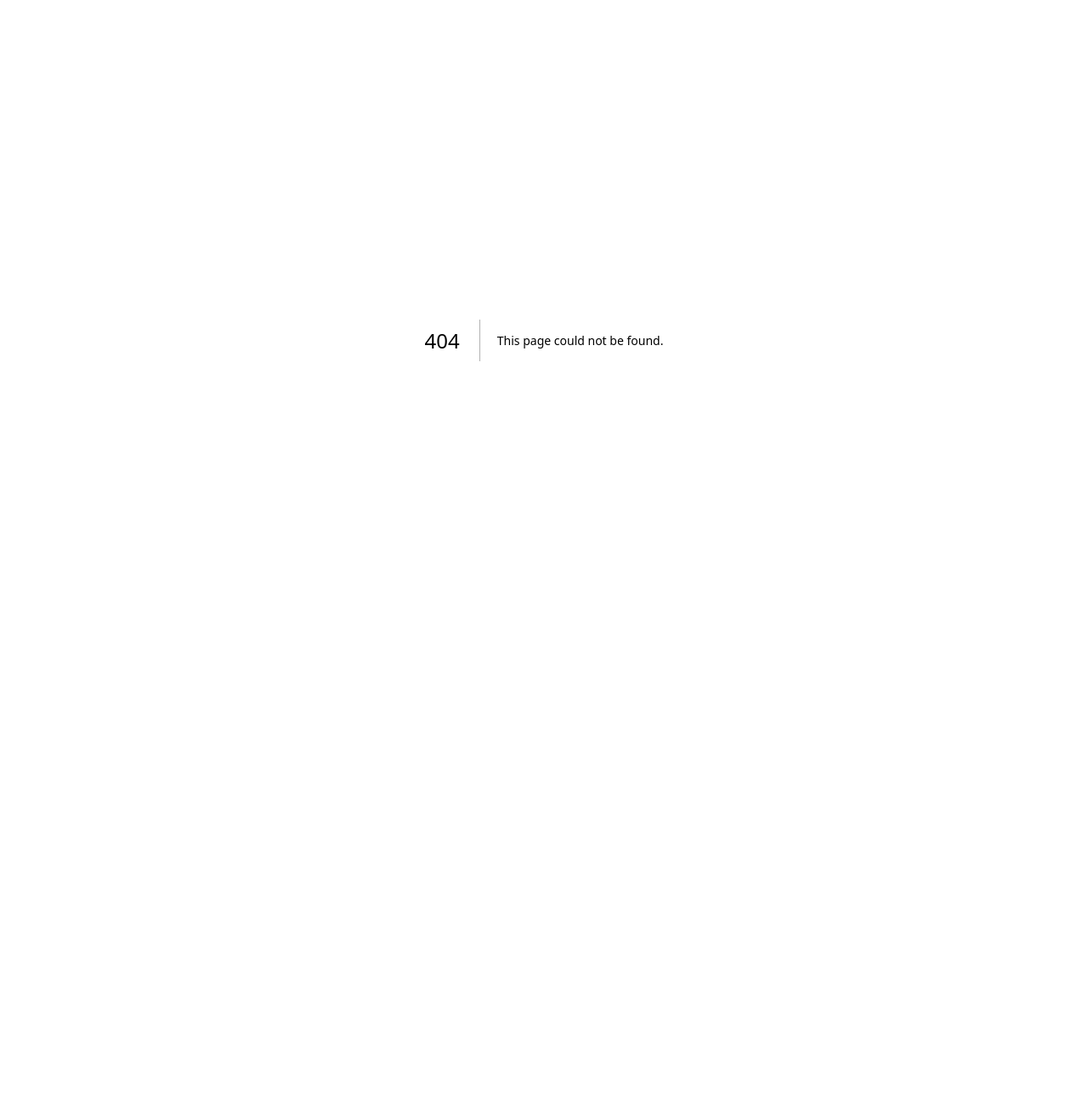
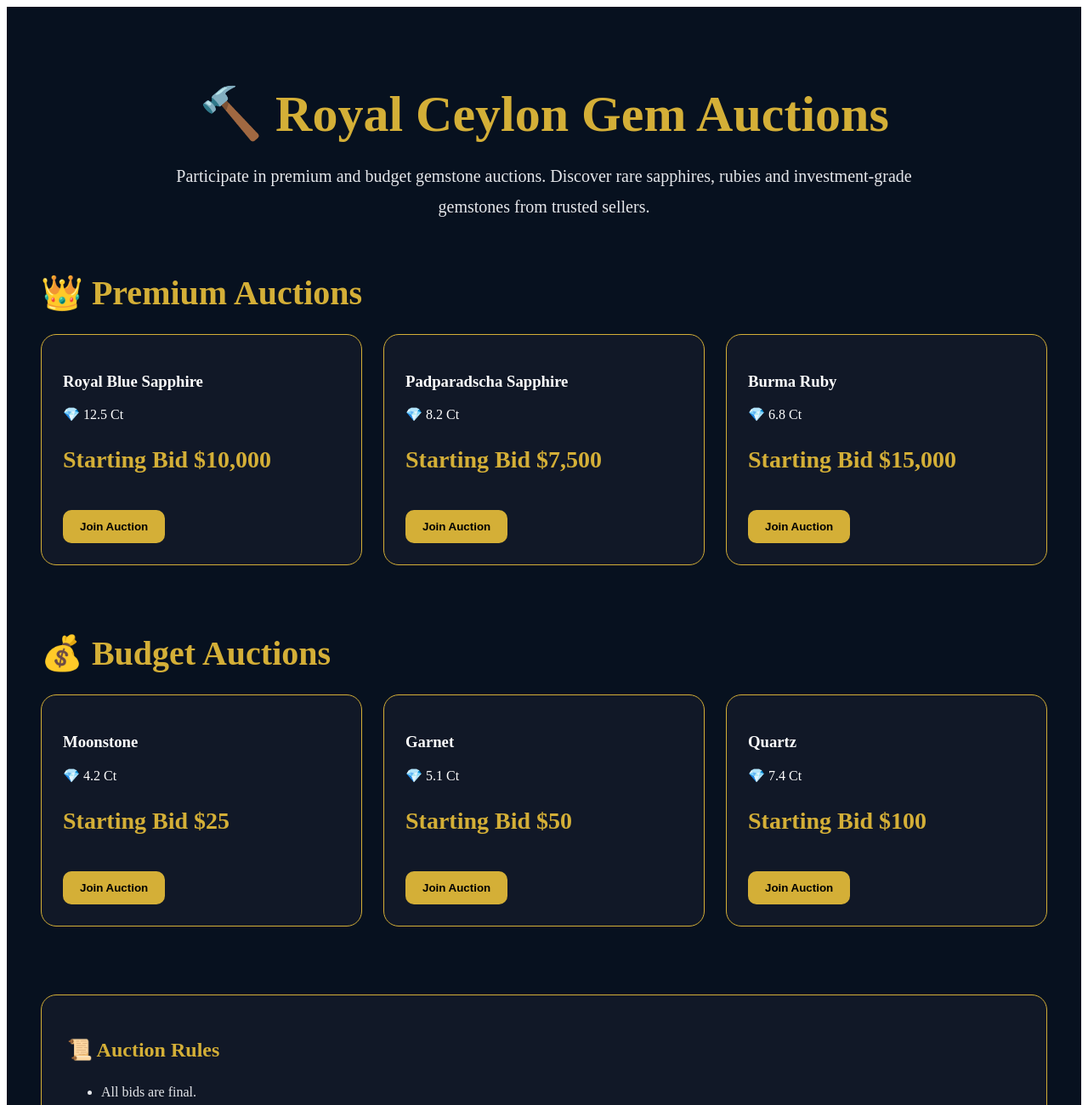
Before and after one commit to ceylongemmarket/Ceylon-gem-market, a Next.js app: page /auctions in a window 1280 px wide. Before the commit this address had no page. Shown: the top 1300 px of the page at 85% size. Before the commit the page ends 800 px from the top, so only its background shows below. Built offline with nearby package versions, Linux system fonts and the light colour scheme.

Commit message:
feat: add luxury live auctions page

```diff
--- /dev/null
+++ b/app/auctions/page.tsx
@@ -0,0 +1,246 @@
+export default function AuctionsPage() {
+  const premiumAuctions = [
+    {
+      name: "Royal Blue Sapphire",
+      bid: "$10,000",
+      carat: "12.5 Ct",
+    },
+    {
+      name: "Padparadscha Sapphire",
+      bid: "$7,500",
+      carat: "8.2 Ct",
+    },
+    {
+      name: "Burma Ruby",
+      bid: "$15,000",
+      carat: "6.8 Ct",
+    },
+  ];
+
+  const budgetAuctions = [
+    {
+      name: "Moonstone",
+      bid: "$25",
+      carat: "4.2 Ct",
+    },
+    {
+      name: "Garnet",
+      bid: "$50",
+      carat: "5.1 Ct",
+    },
+    {
+      name: "Quartz",
+      bid: "$100",
+      carat: "7.4 Ct",
+    },
+  ];
+
+  return (
+    <main
+      style={{
+        background: "#07111f",
+        minHeight: "100vh",
+        color: "#fff",
+        padding: "40px",
+      }}
+    >
+      {/* Hero */}
+      <section
+        style={{
+          textAlign: "center",
+          marginBottom: "60px",
+        }}
+      >
+        <h1
+          style={{
+            fontSize: "60px",
+            color: "#D4AF37",
+            marginBottom: "20px",
+          }}
+        >
+          🔨 Royal Ceylon Gem Auctions
+        </h1>
+
+        <p
+          style={{
+            maxWidth: "900px",
+            margin: "0 auto",
+            fontSize: "20px",
+            color: "#E5E7EB",
+            lineHeight: "1.8",
+          }}
+        >
+          Participate in premium and budget gemstone auctions.
+          Discover rare sapphires, rubies and investment-grade
+          gemstones from trusted sellers.
+        </p>
+      </section>
+
+      {/* Premium Auctions */}
+      <section
+        style={{
+          marginBottom: "80px",
+        }}
+      >
+        <h2
+          style={{
+            color: "#D4AF37",
+            marginBottom: "25px",
+            fontSize: "40px",
+          }}
+        >
+          👑 Premium Auctions
+        </h2>
+
+        <div
+          style={{
+            display: "grid",
+            gridTemplateColumns:
+              "repeat(auto-fit,minmax(320px,1fr))",
+            gap: "25px",
+          }}
+        >
+          {premiumAuctions.map((item) => (
+            <div
+              key={item.name}
+              style={{
+                background: "#111827",
+                border: "1px solid #D4AF37",
+                borderRadius: "18px",
+                padding: "25px",
+              }}
+            >
+              <h3>{item.name}</h3>
+
+              <p>💎 {item.carat}</p>
+
+              <p
+                style={{
+                  color: "#D4AF37",
+                  fontWeight: "bold",
+                  fontSize: "28px",
+                }}
+              >
+                Starting Bid {item.bid}
+              </p>
+
+              <button
+                style={{
+                  marginTop: "15px",
+                  padding: "12px 20px",
+                  background: "#D4AF37",
+                  color: "#000",
+                  border: "none",
+                  borderRadius: "10px",
+                  fontWeight: "bold",
+                  cursor: "pointer",
+                }}
+              >
+                Join Auction
+              </button>
+            </div>
+          ))}
+        </div>
+      </section>
+
+      {/* Budget Auctions */}
+      <section
+        style={{
+          marginBottom: "80px",
+        }}
+      >
+        <h2
+          style={{
+            color: "#D4AF37",
+            marginBottom: "25px",
+            fontSize: "40px",
+          }}
+        >
+          💰 Budget Auctions
+        </h2>
+
+        <div
+          style={{
+            display: "grid",
+            gridTemplateColumns:
+              "repeat(auto-fit,minmax(320px,1fr))",
+            gap: "25px",
+          }}
+        >
+          {budgetAuctions.map((item) => (
+            <div
+              key={item.name}
+              style={{
+                background: "#111827",
+                border: "1px solid #D4AF37",
+                borderRadius: "18px",
+                padding: "25px",
+              }}
+            >
+              <h3>{item.name}</h3>
+
+              <p>💎 {item.carat}</p>
+
+              <p
+                style={{
+                  color: "#D4AF37",
+                  fontWeight: "bold",
+                  fontSize: "28px",
+                }}
+              >
+                Starting Bid {item.bid}
+              </p>
+
+              <button
+                style={{
+                  marginTop: "15px",
+                  padding: "12px 20px",
+                  background: "#D4AF37",
+                  color: "#000",
+                  border: "none",
+                  borderRadius: "10px",
+                  fontWeight: "bold",
+                  cursor: "pointer",
+                }}
+              >
+                Join Auction
+              </button>
+            </div>
+          ))}
+        </div>
+      </section>
+
+      {/* Auction Rules */}
+      <section
+        style={{
+          background: "#111827",
+          border: "1px solid #D4AF37",
+          borderRadius: "18px",
+          padding: "30px",
+        }}
+      >
+        <h2
+          style={{
+            color: "#D4AF37",
+            marginBottom: "20px",
+          }}
+        >
+          📜 Auction Rules
+        </h2>
+
+        <ul
+          style={{
+            lineHeight: "2",
+            color: "#E5E7EB",
+          }}
+        >
+          <li>All bids are final.</li>
+          <li>Winning bidders must complete payment.</li>
+          <li>Certified gemstones receive priority listing.</li>
+          <li>Chairman approved sellers receive premium exposure.</li>
+          <li>Royal Ceylon Gems reserves auction moderation rights.</li>
+        </ul>
+      </section>
+    </main>
+  );
+}
```
